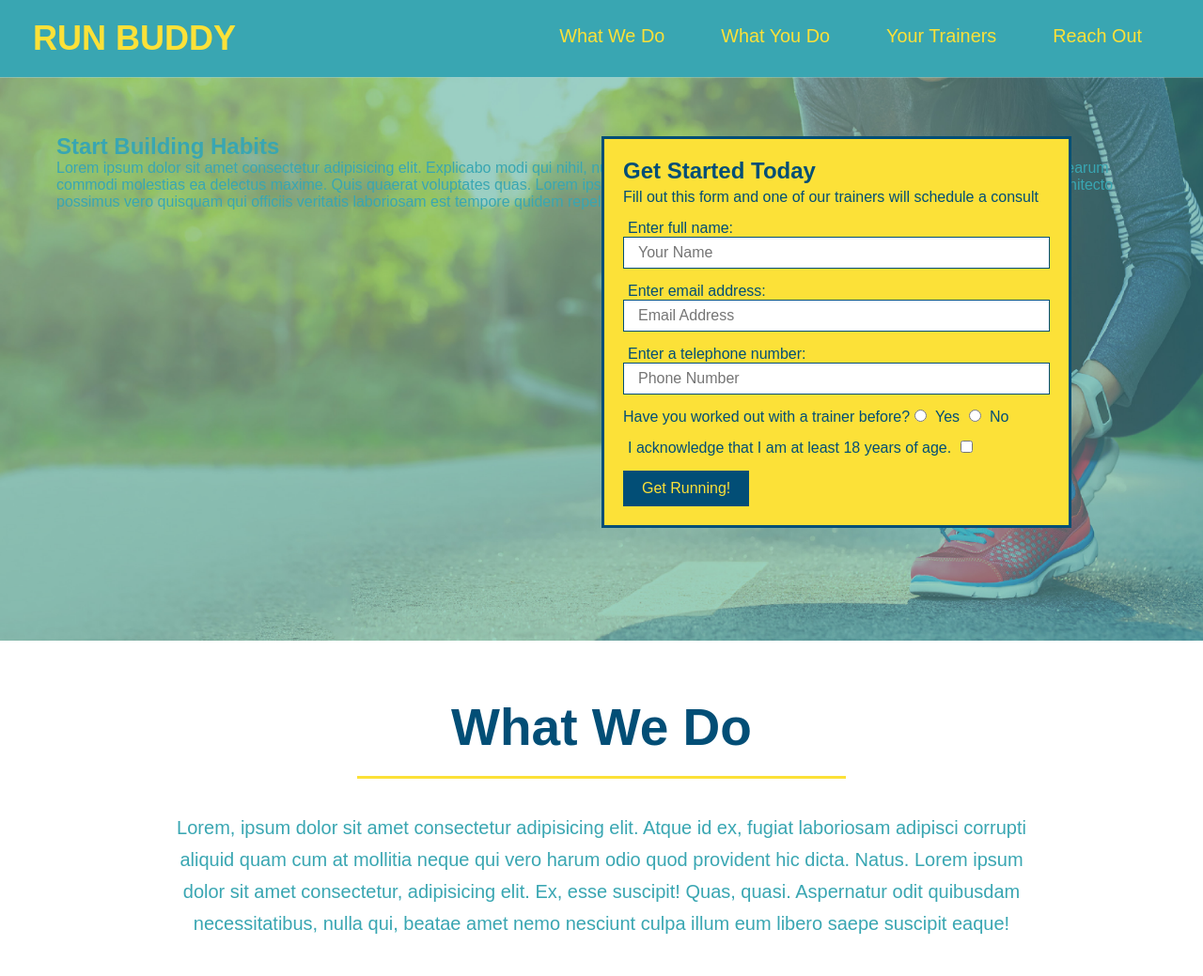
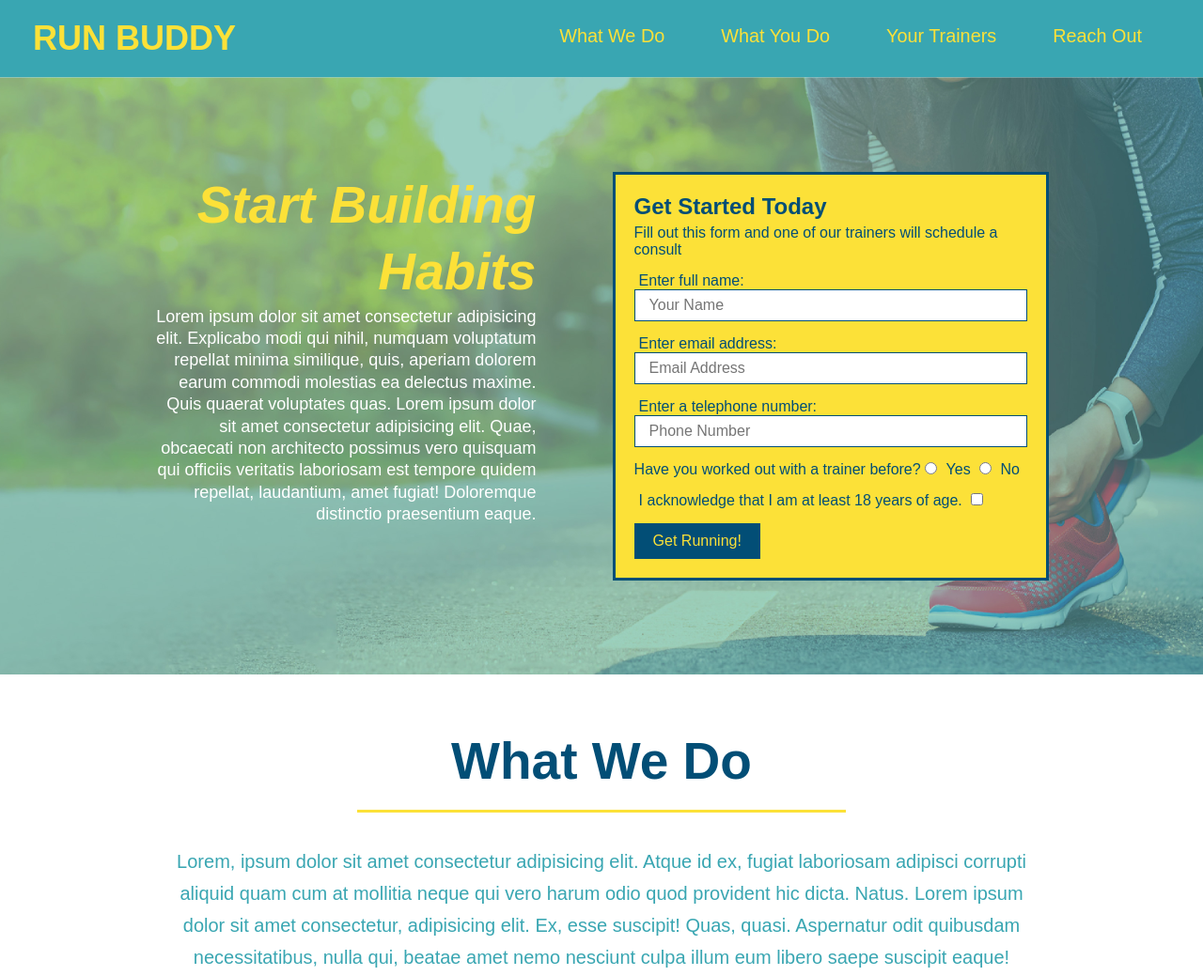
Before and after one commit to jakesmiley/run-buddy, a plain HTML site: page index.html in a window 1280 px wide. Shown: the top 1039 px of the page at 94% size. Drawn offline with Linux system fonts and the light colour scheme.

Commit message:
add flexbox to hero

```diff
--- a/assets/css/style.css
+++ b/assets/css/style.css
@@ -47,20 +47,32 @@ section {
 /* Hero Style Start */
 .hero {
     background-image: url("../images/hero-bg.jpg");
-    height: 600px;
     background-size: cover;
     background-position: center;
-    position: relative;
+    display: flex;
+    justify-content: center;
+    flex-wrap: wrap;
+}
+.hero-cta {
+    width: 35%;
+    text-align: right;
+    margin: 3.5%;
+    color: #ffffff;
+    font-size: 18px;
+    line-height: 1.3;
+}
+.hero-cta h2 {
+    font-style: italic;
+    font-size: 55px;
+    color: #fce138;
 }
 .hero-form {
     background-color: #fce138;
     padding: 20px;
-    width: 500px;
     color: #024e76;
     border: solid 3px #024e76;
-    position: absolute;
-    bottom: 120px;
-    right: 140px;
+    width: 40%;
+    margin: 3.5%;
 }
 .hero-form h3 {
     font-size: 24px;
@@ -202,18 +214,19 @@ section {
     font-style: normal;
 }
 footer {
+    display: flex;
     background: #fce138;
     width: 100%;
     padding: 40px 35px;
+    justify-content: space-between;
+    flex-wrap: wrap;
 }
 footer h2 {
-    display: inline;
     color: #024e76;
     font-size: 30px;
     margin: 0;
 }
 footer div {
-    float: right;
     line-height: 1.5;
     text-align: right;
 }
--- a/index.html
+++ b/index.html
@@ -33,7 +33,7 @@
     </header>
     <!-- hero/jumbotron -->
     <section class="hero">
-        <div class="hero-habits">
+        <div class="hero-cta">
             <h2>Start Building Habits</h2>
             <p>Lorem ipsum dolor sit amet consectetur adipisicing elit. Explicabo modi qui nihil, numquam voluptatum repellat minima similique, quis, aperiam dolorem earum commodi molestias ea delectus maxime. Quis quaerat voluptates quas. Lorem ipsum dolor sit amet consectetur adipisicing elit. Quae, obcaecati non architecto possimus vero quisquam qui officiis veritatis laboriosam est tempore quidem repellat, laudantium, amet fugiat! Doloremque distinctio praesentium eaque.</p>
         </div>
```
